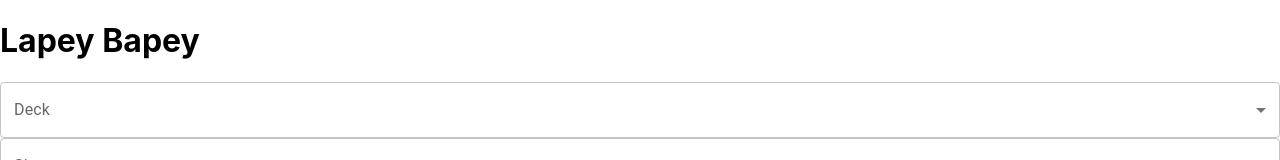
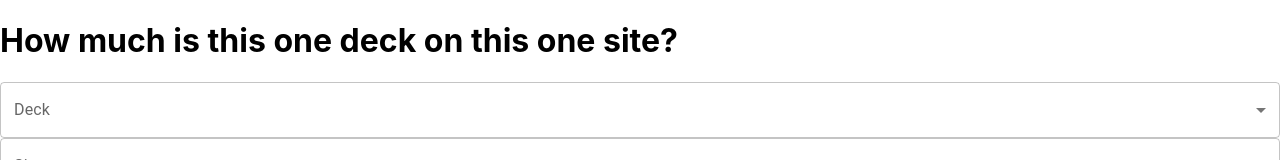
Before and after one commit to lianagitsit/omniscrape-shell, a React (Create React App) app in the folder ui/: page / in a window 1280 px wide. Shown: the top 160 px of the page. Built offline with nearby package versions, Linux system fonts and the light colour scheme; no server answers.

Commit message:
Use a normal fucking title

```diff
--- a/ui/src/App.tsx
+++ b/ui/src/App.tsx
@@ -125,7 +125,7 @@ function App() {
   return (
     <div className="App">
       <h1 className="App-header">
-        Lapey Bapey
+        How much is this one deck on this one site?
       </h1>
       <DeckSelect deck={deck} onSelect={handleDeckChange} />
       <SiteSelect site={site} onSelect={handleSiteChange} />
```
